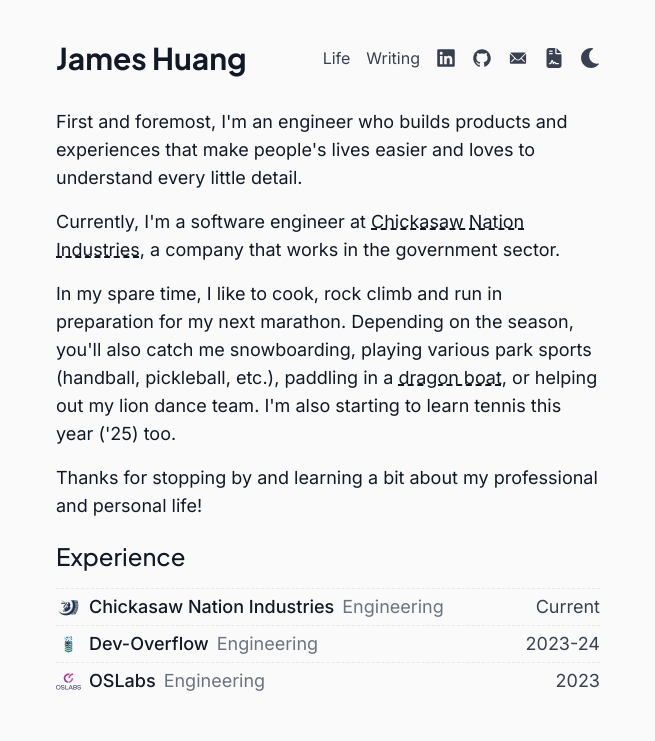
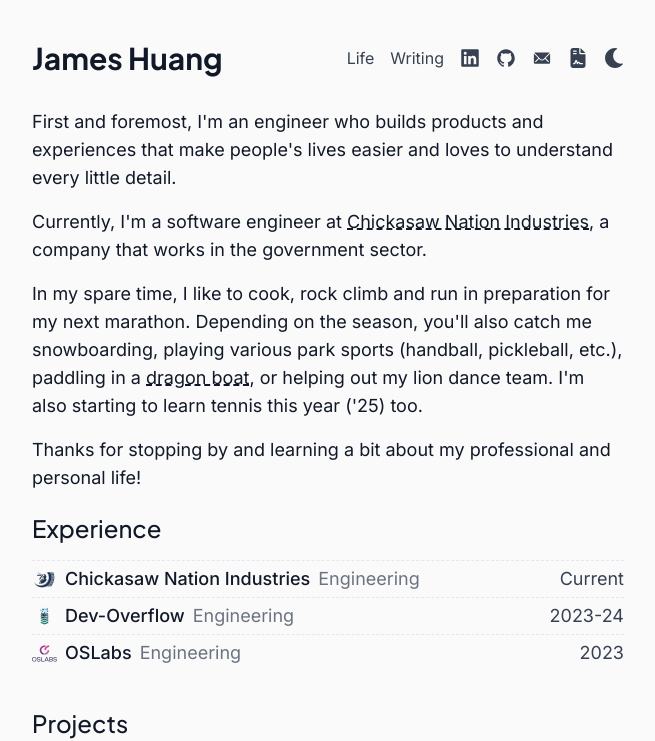
Before and after one commit to jameshuangcoding/my-portfolio-v2, a Next.js app: page / in a window 1280 px wide. Shown: the top 741 px of the page, without its empty margins (312-967 px from the left). Built offline with nearby package versions, Linux system fonts and the light colour scheme.

Commit message:
updated font sizes

```diff
--- a/components/NavBar.tsx
+++ b/components/NavBar.tsx
@@ -34,7 +34,7 @@
 
   return (
     <nav className='sticky top-0 z-10 bg-light-primary dark:bg-dark-primary min-w-full py-4 mb-4 mt-6'>
-      <div className='flex flex-col md:flex-row md:justify-between m-auto max-w-2xl px-4 md:px-8 lg:px-12 xl:px-16'>
+      <div className='flex flex-col md:flex-row md:justify-between m-auto max-w-2xl px-4 md:px-6 lg:px-8 xl:px-10'>
         {/* Name */}
         <Link href='/' className='font-display font-bold text-3xl mb-2 md:mb-0 text-gray-900 dark:text-gray-50'>
           James Huang
--- a/components/ProjectCard.tsx
+++ b/components/ProjectCard.tsx
@@ -11,7 +11,7 @@
             border border-gray-200 dark:border-gray-700 relative group"
         >
             <div className="space-y-2">
-                <h3 className="text-sm md:text-md lg:text-lg xl:text-xl font-bold font-display text-gray-900 dark:text-gray-50 pr-8 ">
+                <h3 className="text-xs md:text-sm lg:text-md xl:text-lg font-bold font-display text-gray-900 dark:text-gray-50 pr-8 ">
                     {project.title}
                 </h3>
                 <p className="text-xs md:text-sm lg:text-md xl:text-lg text-gray-700 dark:text-gray-300 font-sans">
--- a/src/app/layout.tsx
+++ b/src/app/layout.tsx
@@ -30,7 +30,7 @@
         <div className="relative min-h-screen flex flex-col">
           <div className='flex-1'>
             <NavBar />
-            <div className='m-auto max-w-2xl px-4 md:px-8 lg:px-12 xl:px-16'>{children}</div>
+            <div className='m-auto max-w-2xl px-4 md:px-6 lg:px-8 xl:px-10'>{children}</div>
             <Footer />
           </div>
         </div>
```
